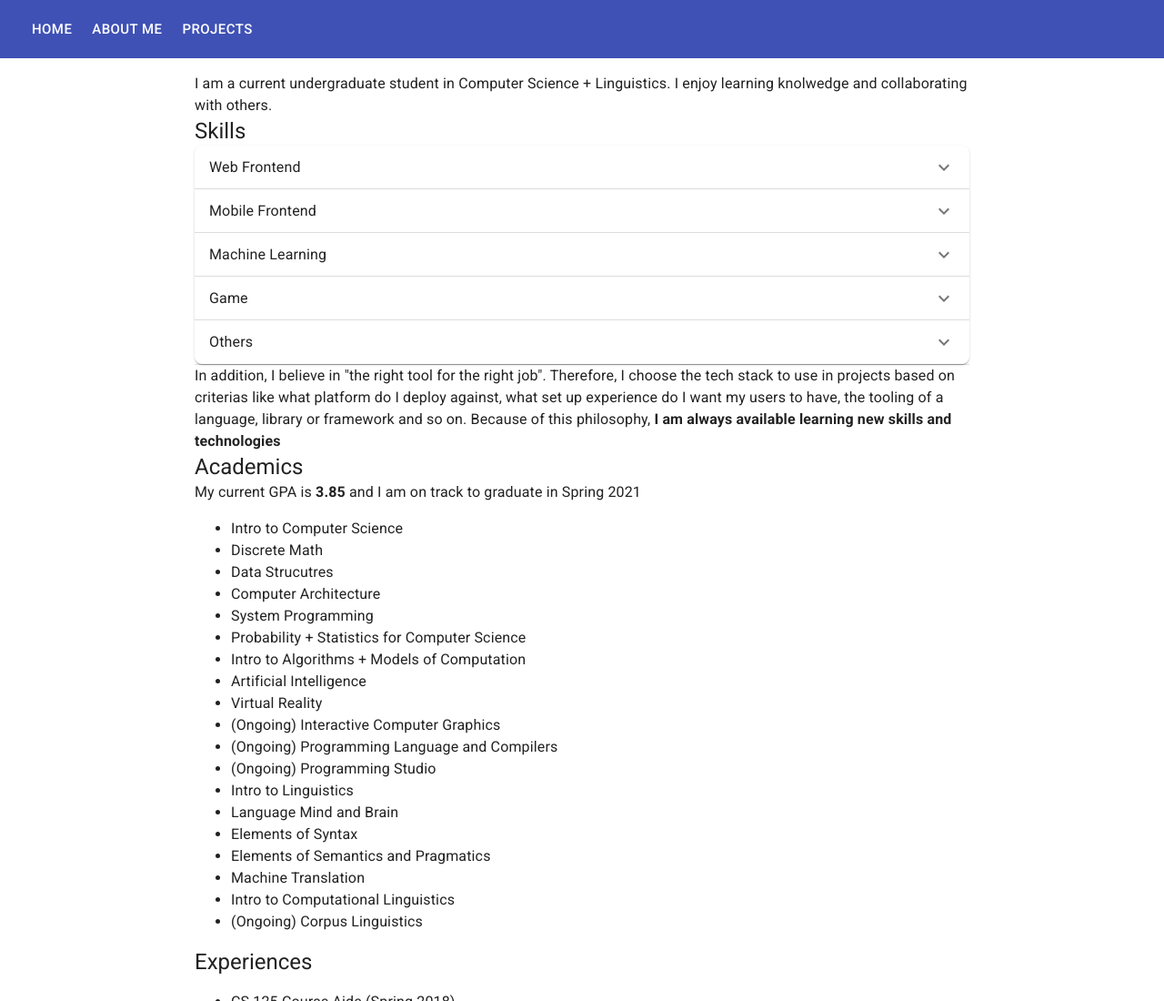
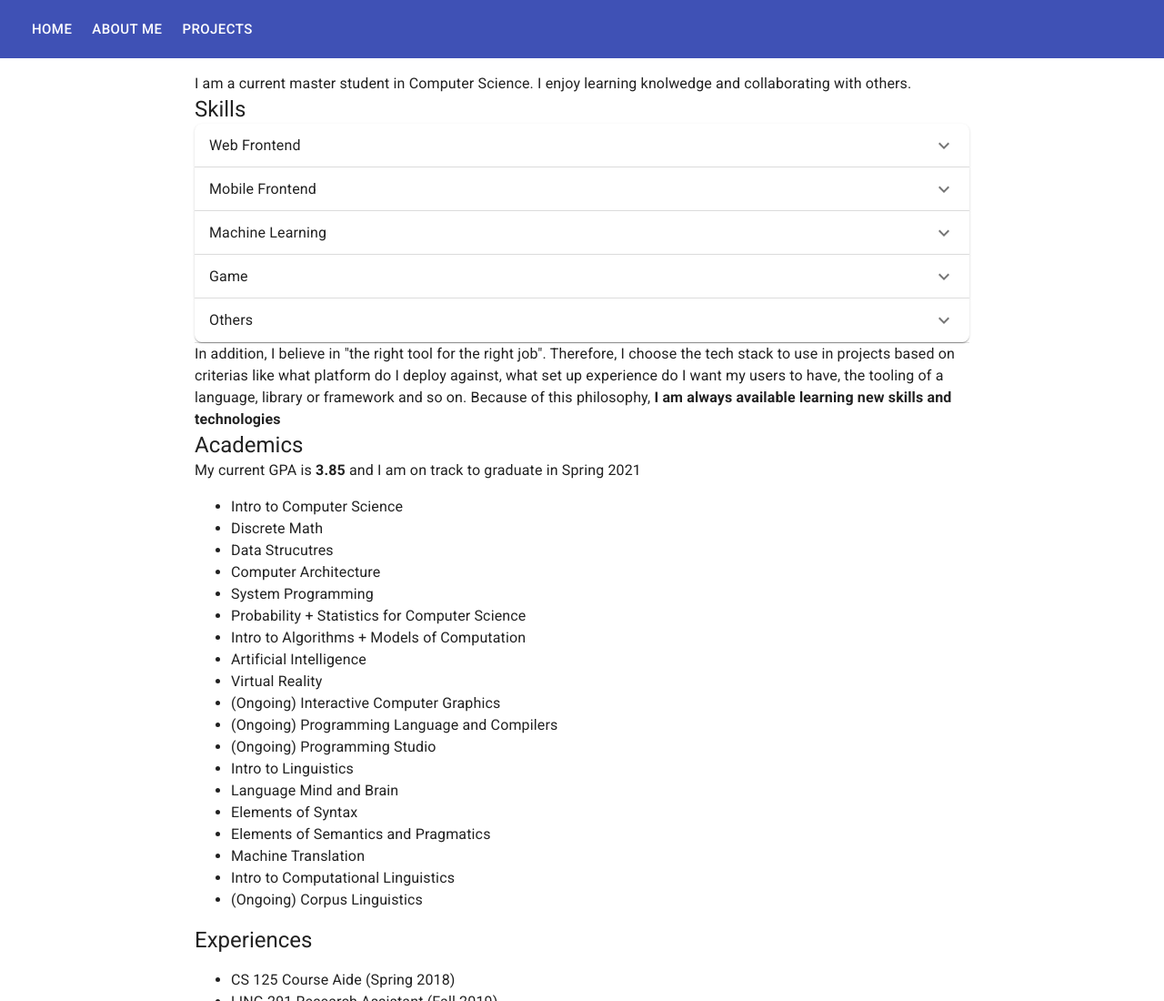
Before and after one commit to Zehua-Chen/portfolio, a Gatsby site: page /aboutme in a window 1280 px wide. Shown: the top 1100 px of the page at 91% size. Built offline with nearby package versions, Linux system fonts and the light colour scheme; Gatsby itself is replaced by a stand-in of ours.

Commit message:
[fix] Fix Personal Info

```diff
--- a/src/pages/aboutme.tsx
+++ b/src/pages/aboutme.tsx
@@ -21,8 +21,8 @@ function AboutMe() {
       <TopSpace />
       <TextContainer>
         <TextBody>
-          I am a current undergraduate student in Computer Science +
-          Linguistics. I enjoy learning knolwedge and collaborating with others.
+          I am a current master student in Computer Science. I enjoy learning
+          knolwedge and collaborating with others.
         </TextBody>
         <TextHeading>Skills</TextHeading>
         <div>
--- a/src/pages/index.tsx
+++ b/src/pages/index.tsx
@@ -1,4 +1,3 @@
-import React from "react";
 import { Link } from "gatsby";
 import { css } from "@emotion/react";
 import Helmet from "react-helmet";
```
